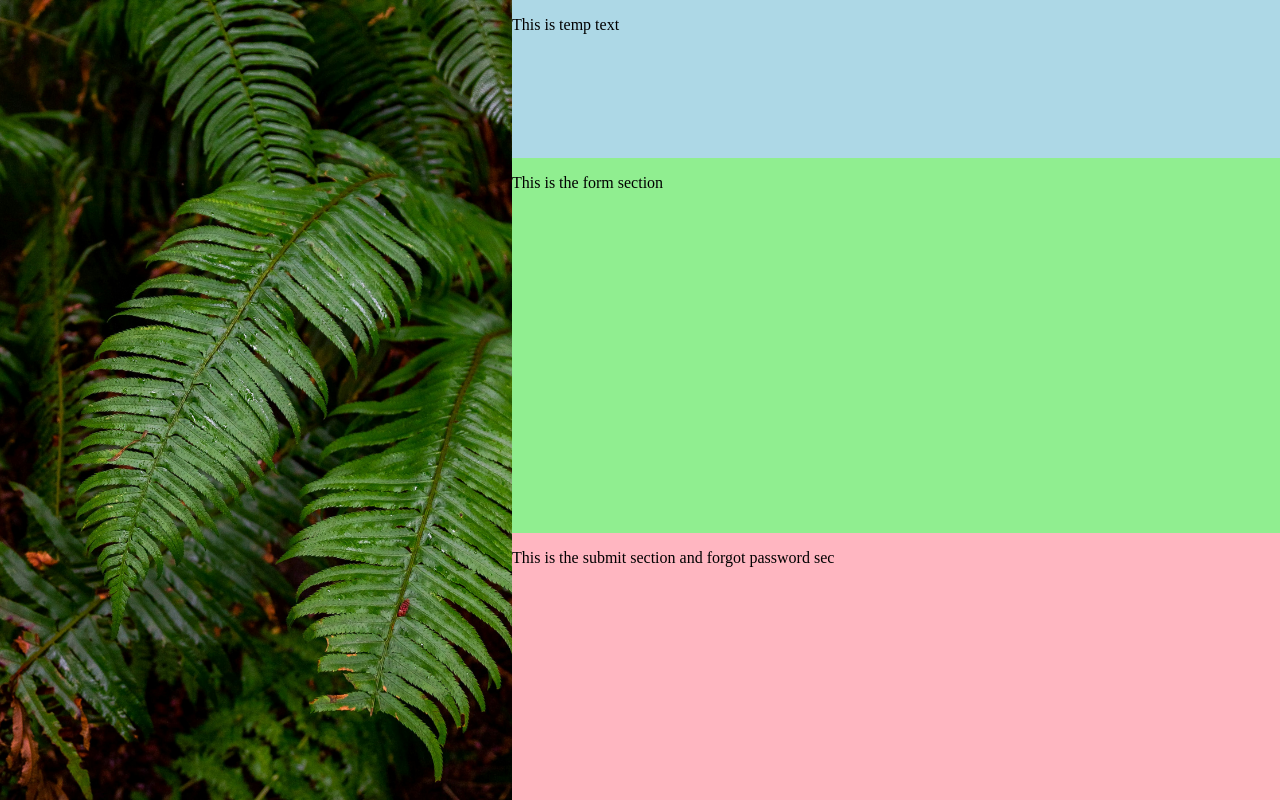
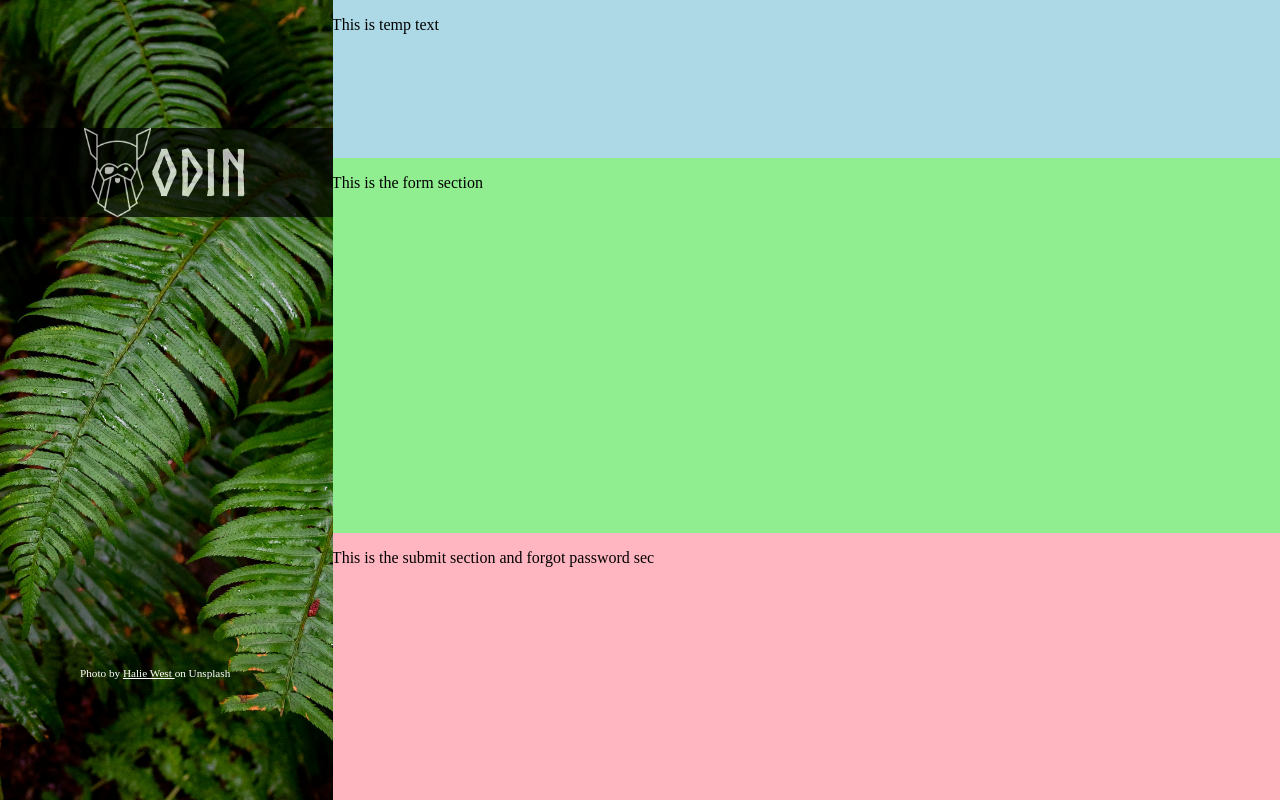
Before and after one commit to ScottLe11/odin-Sign-up-Form, a plain HTML site: page index.html in a window 1280 px wide. Drawn offline with Linux system fonts and the light colour scheme.

Commit message:
implemented side bar containing slight opaque headings and fixed position text

```diff
--- a/index.html
+++ b/index.html
@@ -9,7 +9,18 @@
 <body>
     <div class = "container">
         <div class = "background-img">
-            <img src = "img/plant_background.jpg" alt = "plant background">
+            <img class = "card-img" src = "img/plant_background.jpg" alt = "plant background">
+            <div class = "card-body">
+                <img class = "logo" src="img/odin-logo.png">
+                <span class="logo-text">ODIN</span>
+                <!-- <div class = "card-heading">
+                    ODIN!
+                </div> -->
+
+            </div>
+            <footer class = "picture_src">
+                    <p>Photo by <a href = "https://unsplash.com/@haliewestphoto"> Halie West </a> on Unsplash</p>
+                </footer>
         </div>
 
         <div class = "sign-up">
--- a/styles.css
+++ b/styles.css
@@ -1,11 +1,37 @@
+@font-face {
+    font-family: logo-font;
+    src: url(./fonts/Norse-Bold.otf);
+}
+a:link{
+    color:white;
+}
+
 body{
     margin:0;
     padding:0;
     overflow-x: hidden;
+
 }
 
-img{
-    width: 40vw;
+.logo{
+    width: 20%;
+    height: 20%;
+}
+
+.background-img{
+    width: 35vw;
+    height: 100vh;
+    object-fit: cover;
+
+    /* 3. FIX ALIGNMENT/LAYOUT: Makes the img behave like a block element */
+    display: block;
+}
+
+
+
+.card-img{
+    position: absolute;
+    width: 26vw;
     height: 100vh;
     object-fit: cover;
 
@@ -14,8 +40,31 @@ img{
 
 }
 
-.background-img{
+.card-body{
+    position: absolute;
+    color:white;
+    opacity: .7;
+    background-color: black;
+    width:26%;
+    text-align: center;
+    top: 8rem;
+    font-family: logo-font;
+    font-size: 4em;
+    display:flex;
+    align-items: center;
+    justify-content: center;
 
+}
+
+.picture_src{
+
+    position:absolute;
+    top: 41rem;
+    left: 5rem;
+    display:flex;
+    justify-content: center;
+    font-size: .7rem;
+    color: white;
 }
 
 .container{
```
Also changed, not shown: fonts/Norse-Bold.otf (added), img/odin-logo.png (added).
